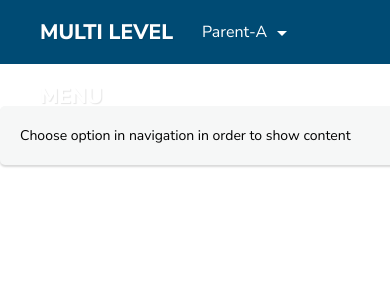
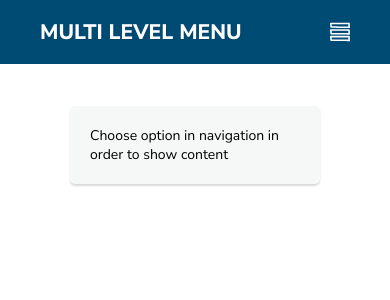
Before and after one commit to jmargielewski/multi-level-navigation-menu, a React (Create React App) app: page / in a window 390 px wide. Shown: the top 300 px of the page. Built offline with nearby package versions, Linux system fonts and the light colour scheme.

Commit message:
added mobile menu

```diff
--- a/src/components/Hamburger/Hanburger.jsx
+++ b/src/components/Hamburger/Hanburger.jsx
@@ -1,5 +1,6 @@
 import React from 'react';
 import hamburger from '../../assets/icon/hamburger.svg';
+import './hamburger.css';
 
 const Hamburger = () => (
   <img src={hamburger} className="hamburger" alt="hamburger" />
--- /dev/null
+++ b/src/components/Hamburger/hamburger.css
@@ -0,0 +1,4 @@
+.hamburger {
+  width: 20px;
+  cursor: pointer;
+}
--- a/src/components/Header/Header.jsx
+++ b/src/components/Header/Header.jsx
@@ -13,6 +13,8 @@ class Header extends PureComponent {
     return (
       <header className="site-header">
         <h1 className="site-heading">Multi Level Menu</h1>
+        <span className="wrap-menu">
+          <Hamburger />
           <ul className="site-menu">
             {menuStructure
               && menuStructure.map(menuItem => (
@@ -35,6 +37,7 @@ class Header extends PureComponent {
                 </li>
               ))}
           </ul>
+        </span>
       </header>
     );
   }
--- a/src/components/Header/header.css
+++ b/src/components/Header/header.css
@@ -14,7 +14,7 @@
   text-transform: uppercase;
   color: #fff;
   text-shadow: 1px 1px 1px rgba(0, 0, 0, 0.1);
-  font-size: 21px;
+  font-size: 32px;
   line-height: 64px;
 }
 
@@ -83,8 +83,66 @@
   display: block;
 }
 
-@media only screen and (min-width: 650px) {
+.hamburger {
+  display: none;
+}
+
+@media only screen and (max-width: 650px) {
   .site-heading {
-    font-size: 32px;
+    font-size: 21px;
   }
 }
+
+@media only screen and (max-width: 330px) {
+  .site-heading {
+    font-size: 17px;
+  }
+}
+
+@media only screen and (max-width: 520px) {
+  .site-menu {
+    display: none;
+  }
+
+  .hamburger {
+    display: inline-block;
+  }
+
+  .wrap-menu {
+    display: flex;
+  }
+
+  .wrap-menu:hover .site-menu {
+    display: block;
+    position: absolute;
+    right: 0;
+    top: 100%;
+    background: #004b74;
+  }
+
+  .site-menu--item {
+    display: block;
+  }
+
+  .site-menu--value:after {
+    display: none;
+  }
+
+  .site-menu--value:before {
+    content: "";
+    display: inline-block;
+    width: 0;
+    height: 0;
+    margin-right: 10px;
+    vertical-align: middle;
+    border-top: 5px solid transparent;
+    border-right: 5px solid;
+    border-bottom: 5px solid transparent;
+    border-left: 0;
+  }
+
+  .site-menu--item:hover .site-submenu {
+    right: 100%;
+    top: 0;
+  }
+}
--- a/src/components/Main/main.css
+++ b/src/components/Main/main.css
@@ -7,3 +7,9 @@
   box-shadow: 0 2px 2px 0 rgba(0, 0, 0, 0.15);
   font-size: 14px;
 }
+
+@media only screen and (max-width: 450px) {
+  .site-content {
+    width: 250px;
+  }
+}
```
Also changed, not shown: src/assets/icon/hamburger.svg. Lines whose indentation alone changed are shown as unchanged.
